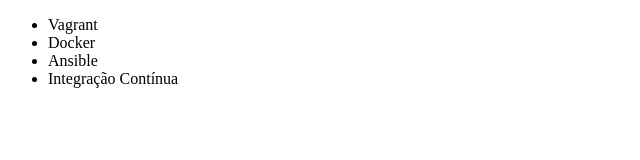
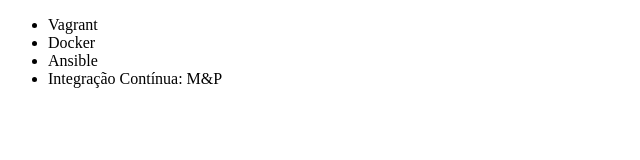
Before and after one commit to Matheusgb17/BluePage, a plain HTML site: page index.html in a window 1280 px wide. Shown: the full height of the page, 0-640 px from the left. Drawn offline with Linux system fonts and the light colour scheme.

Commit message:
Renomeando curso: integração contínua

```diff
--- a/index.html
+++ b/index.html
@@ -9,7 +9,7 @@
         <li>Vagrant</li>
         <li>Docker</li>
         <li>Ansible</li>
-        <li>Integração Contínua</li>
+        <li>Integração Contínua: M&P</li>
     </ul>
 </body>
 </html>
```
